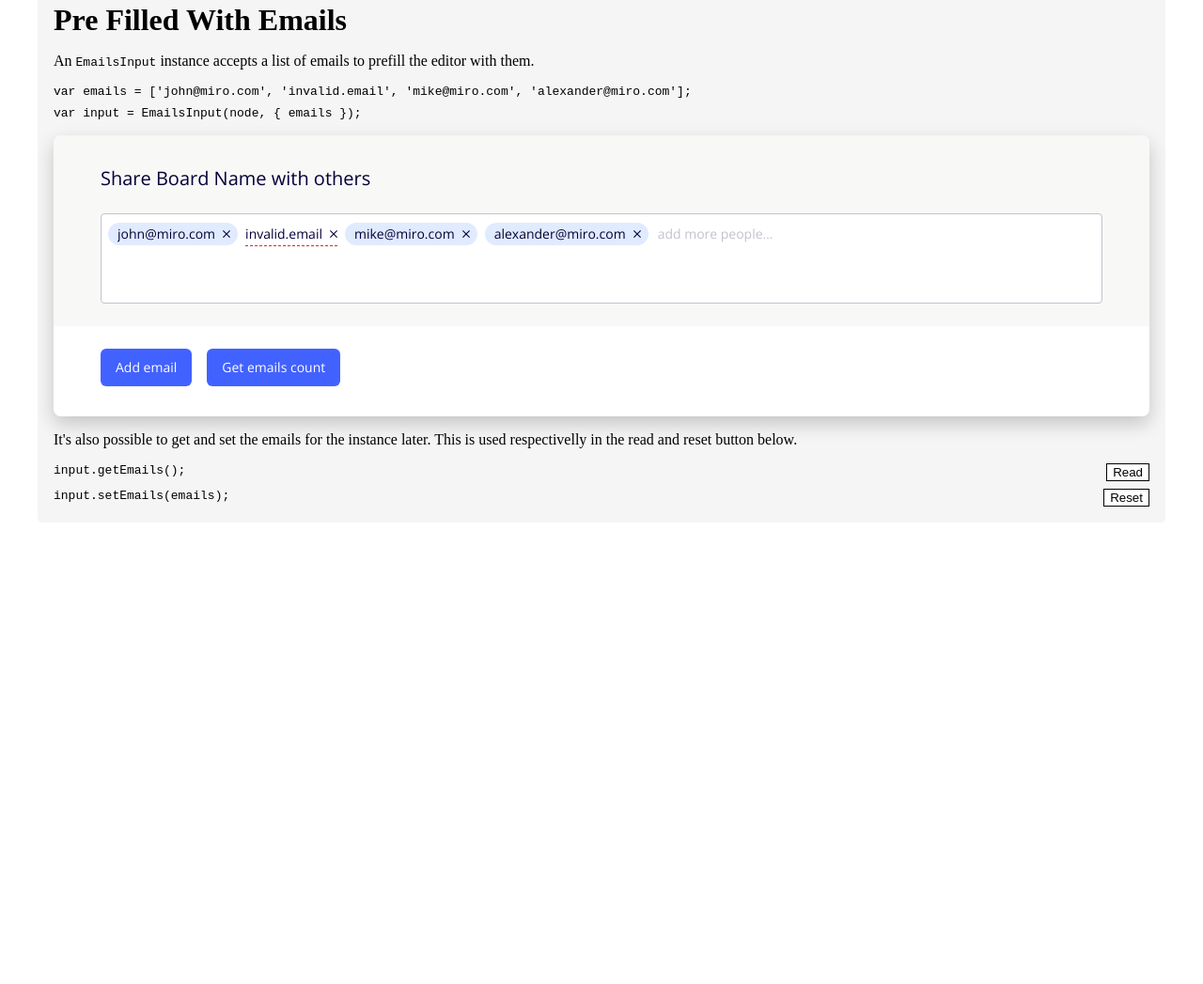
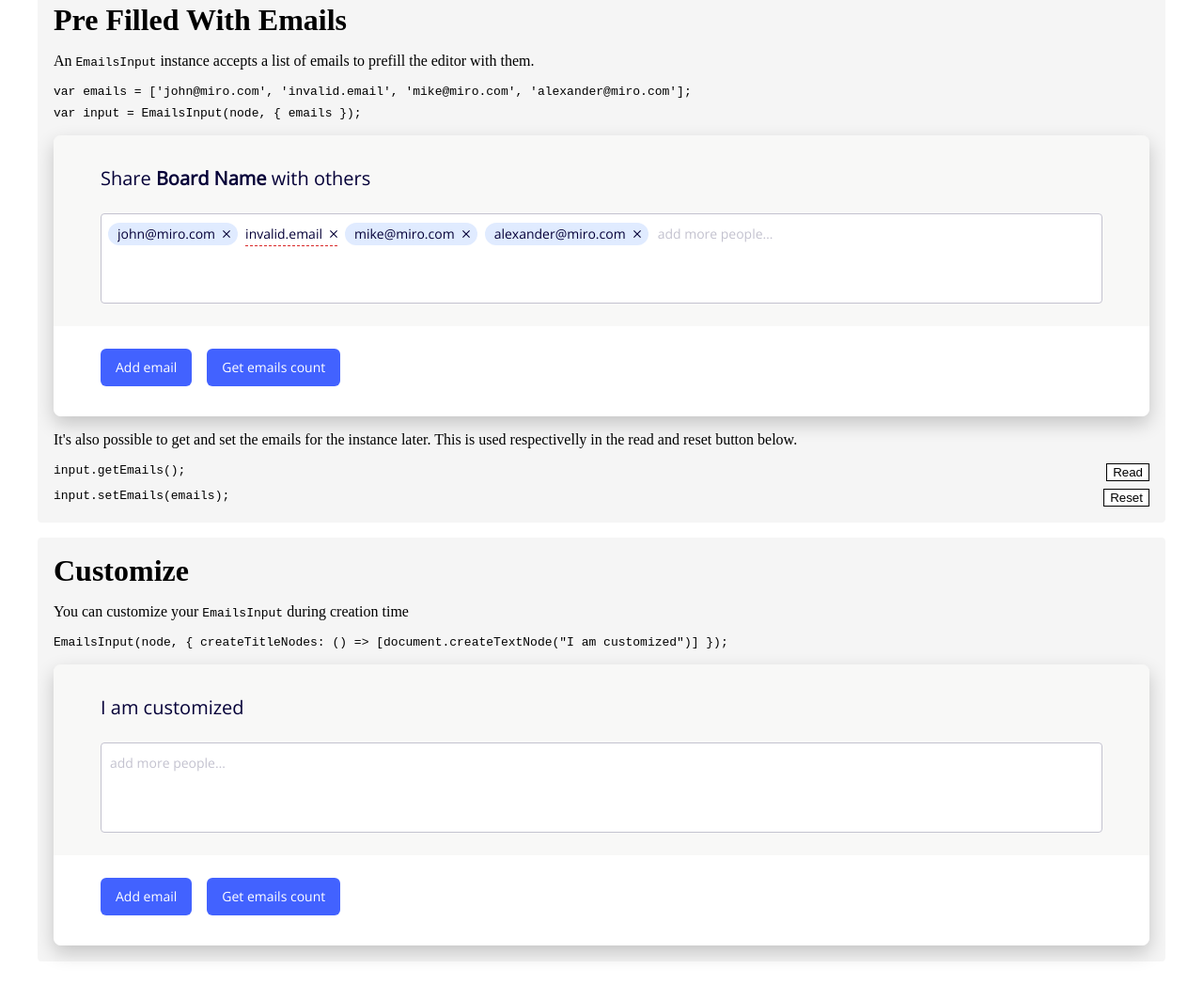
Before and after one commit to mvcds/emails-input, a website: page docs/index.html in a window 1280 px wide. Shown: the part 687-1734 px from the top of the page at 94% size. Before the commit the page ends 1267 px from the top, so only its background shows below. Drawn offline with nearby package versions, Linux system fonts and the light colour scheme.

Commit message:
uses the title as in figma

```diff
--- a/docs/emails-input.umd.js
+++ b/docs/emails-input.umd.js
@@ -17,6 +17,40 @@
     }
 
     return obj;
+  }
+
+  function _objectWithoutPropertiesLoose(source, excluded) {
+    if (source == null) return {};
+    var target = {};
+    var sourceKeys = Object.keys(source);
+    var key, i;
+
+    for (i = 0; i < sourceKeys.length; i++) {
+      key = sourceKeys[i];
+      if (excluded.indexOf(key) >= 0) continue;
+      target[key] = source[key];
+    }
+
+    return target;
+  }
+
+  function _objectWithoutProperties(source, excluded) {
+    if (source == null) return {};
+    var target = _objectWithoutPropertiesLoose(source, excluded);
+    var key, i;
+
+    if (Object.getOwnPropertySymbols) {
+      var sourceSymbolKeys = Object.getOwnPropertySymbols(source);
+
+      for (i = 0; i < sourceSymbolKeys.length; i++) {
+        key = sourceSymbolKeys[i];
+        if (excluded.indexOf(key) >= 0) continue;
+        if (!Object.prototype.propertyIsEnumerable.call(source, key)) continue;
+        target[key] = source[key];
+      }
+    }
+
+    return target;
   }
 
   var isNil = function isNil(obj) {
@@ -914,19 +948,23 @@
     editor.appendChild(input);
   }
 
-  function addContent(node, logic) {
+  function addContent(node, logic, options) {
     var content = document.createElement('div');
     content.className = 'emails-input__content';
     node.appendChild(content);
-    addTitle(content);
+    addTitle(content, options);
     addEditor(content, logic);
   }
 
-  function addTitle(content) {
-    var title = document.createElement('header');
-    title.className = 'emails-input__title';
-    title.innerHTML = 'Share Board Name with others';
-    content.appendChild(title);
+  function addTitle(content, _ref) {
+    var createTitleNodes = _ref.createTitleNodes;
+    var header = document.createElement('header');
+    var title = createTitleNodes();
+    header.className = 'emails-input__title';
+    title.forEach(function (node) {
+      return header.appendChild(node);
+    });
+    content.appendChild(header);
   }
 
   function addEditor(content, logic) {
@@ -962,9 +1000,9 @@
     footer.appendChild(button);
   }
 
-  function Ui(node, logic) {
+  function Ui(node, logic, options) {
     node.className = 'emails-input';
-    addContent(node, logic);
+    addContent(node, logic, options);
     addFooter(node, logic);
   }
 
@@ -972,15 +1010,22 @@
 
   function _objectSpread(target) { for (var i = 1; i < arguments.length; i++) { var source = arguments[i] != null ? arguments[i] : {}; if (i % 2) { ownKeys(Object(source), true).forEach(function (key) { _defineProperty(target, key, source[key]); }); } else if (Object.getOwnPropertyDescriptors) { Object.defineProperties(target, Object.getOwnPropertyDescriptors(source)); } else { ownKeys(Object(source)).forEach(function (key) { Object.defineProperty(target, key, Object.getOwnPropertyDescriptor(source, key)); }); } } return target; }
   var CONFIG = {
-    emails: []
+    emails: [],
+    createTitleNodes: function createTitleNodes() {
+      var strong = document.createElement('strong');
+      strong.innerText = "Board Name";
+      return [document.createTextNode("Share "), strong, document.createTextNode(" with others")];
+    }
   };
 
   function EmailsInput(inputContainerNode, config) {
-    var options = _objectSpread(_objectSpread({}, CONFIG), config);
+    var _CONFIG$config = _objectSpread(_objectSpread({}, CONFIG), config),
+        emails = _CONFIG$config.emails,
+        options = _objectWithoutProperties(_CONFIG$config, ["emails"]);
 
     var logic = new Logic();
-    Ui(inputContainerNode, logic);
-    logic.setEmails(options.emails);
+    Ui(inputContainerNode, logic, options);
+    logic.setEmails(emails);
     return {
       setEmails: logic.setEmails,
       getEmails: logic.getEmails
--- a/docs/index.html
+++ b/docs/index.html
@@ -89,6 +89,13 @@
     </code>
   </section>
 
+  <section>
+    <header>Customize</header>
+    <p>You can customize your <code>EmailsInput</code> during creation time</p>
+    <code>EmailsInput(node, { createTitleNodes: () => [document.createTextNode("I am customized")] });</code>
+    <div id="custom"></div>
+  </section>
+
   <script>
     EmailsInput(document.querySelector('#basic-example'));
 
@@ -103,6 +110,12 @@
         emails: emails
       });
 
+    EmailsInput(document.querySelector('#custom'), {
+      createTitleNodes: () => [
+        document.createTextNode("I am customized")
+      ]
+    })
+
     function resetPreFilledWithEmails() {
       preFilledWithEmails.setEmails(emails);
     }
--- a/src/ui/index.js
+++ b/src/ui/index.js
@@ -1,10 +1,10 @@
 import addContent from './add-content.js'
 import addFooter from './add-footer.js'
 
-function Ui (node, logic) {
+function Ui (node, logic, options) {
   node.className = 'emails-input'
 
-  addContent(node, logic)
+  addContent(node, logic, options)
   addFooter(node, logic)
 }
 
```
Also changed, not shown: e2e/selenium.js (+8 -0 lines), src/index.js (+15 -4 lines), src/ui/add-content.js (+9 -7 lines), README.md.
